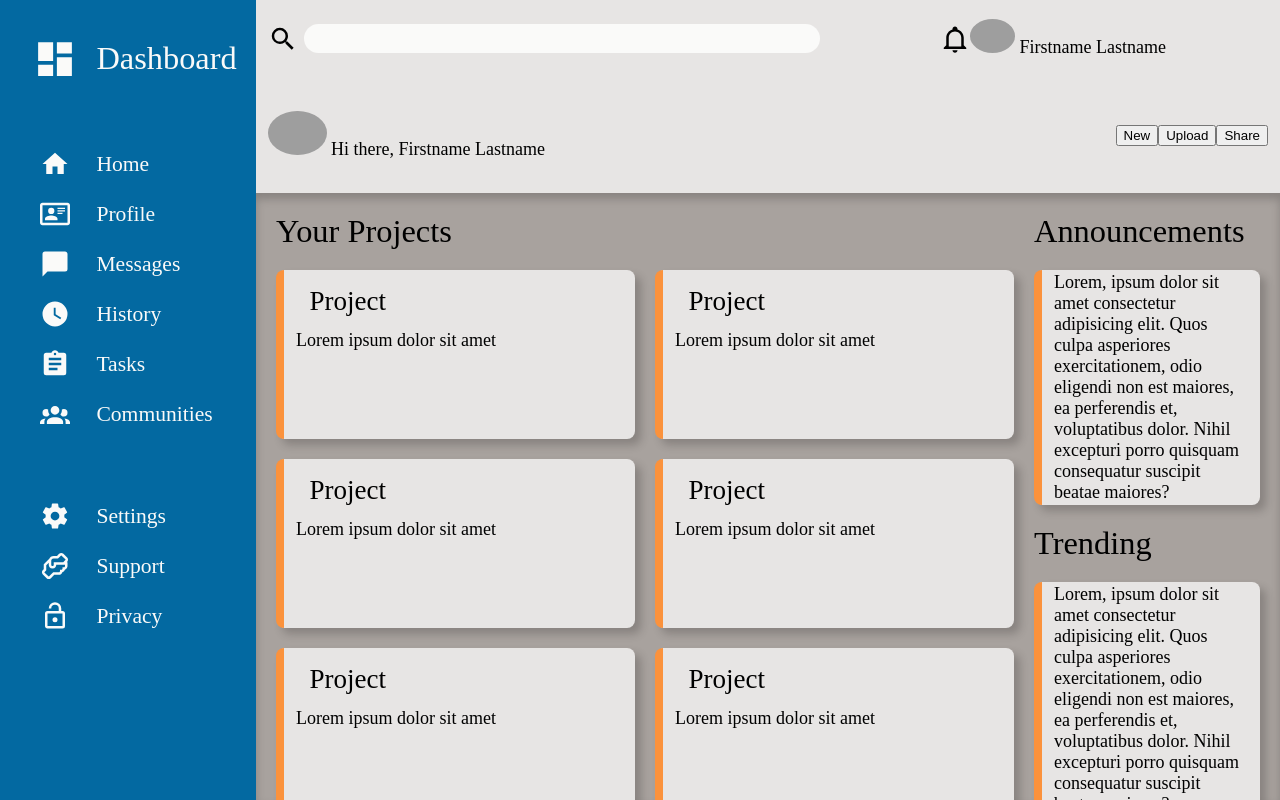
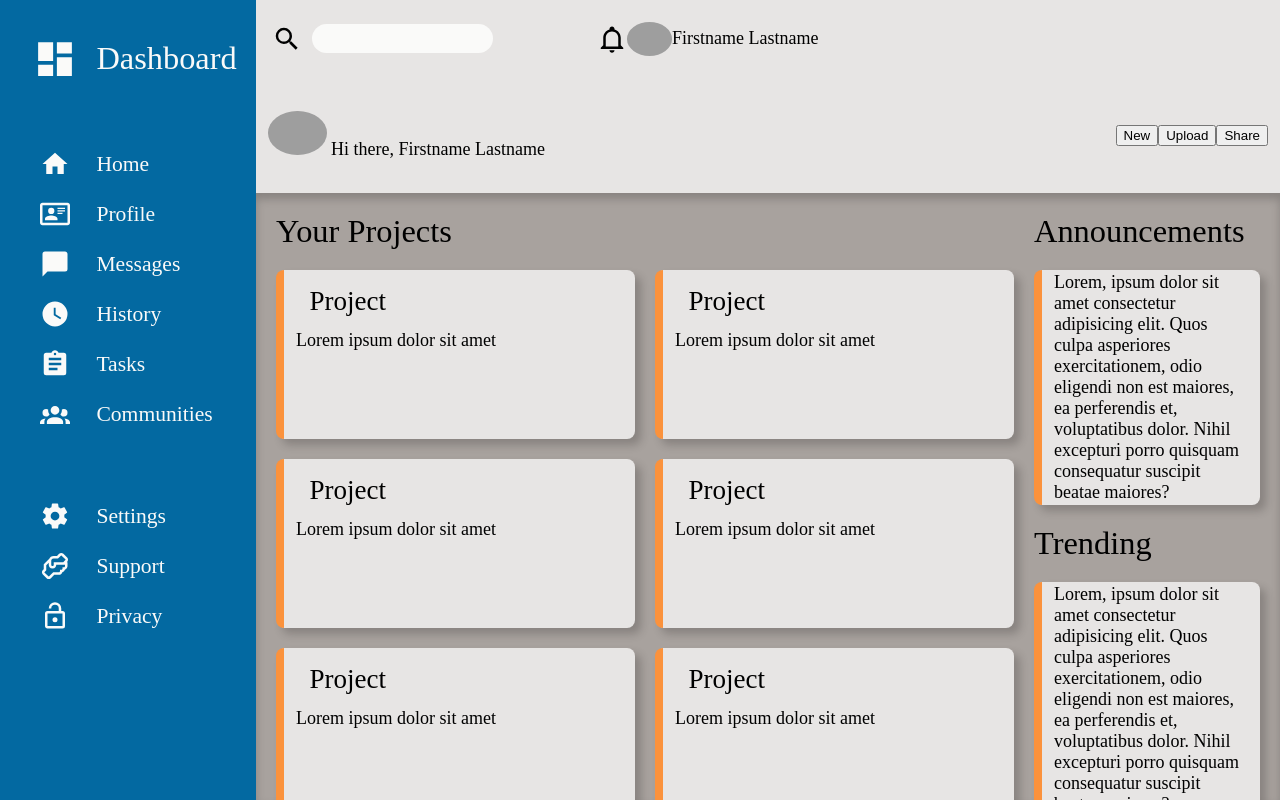
Before and after one commit to vigilancebrandon/admin-dashboard, a plain HTML site: page index.html in a window 1280 px wide. Drawn offline with Linux system fonts and the light colour scheme; grey boxes are pictures that could not be loaded.

Commit message:
Add div around search input and svg, restyle

```diff
--- a/index.html
+++ b/index.html
@@ -9,8 +9,10 @@
 <body>
   <div class="header">
     <div class="header-top">
-      <img src="svgs/magnify.svg" alt="An icon of a magnifying glass" class="svg" id="search-svg">
-      <input type="text">
+      <div class="search">
+        <img src="svgs/magnify.svg" alt="An icon of a magnifying glass" class="svg" id="search-svg">
+        <input type="text">
+      </div>
       <img src="svgs/bell-outline.svg" alt="An icon of a bell" class="svg" id="bell-svg">
       <div class="profile-widget">
         <img src="img/BurtHeel-blue.png" alt="A fun doodle" class="png" id="profile-png">
--- a/style.css
+++ b/style.css
@@ -85,13 +85,20 @@ body {
   /* justify-content: space-between; */
 }
 
+.header-top .search,
+.header-top .profile-widget {
+  display: flex;
+  align-items: center;
+  justify-content: space-evenly;
+}
+
 .header-top input {
   flex-grow: 1;
   max-width: 50%;
 
   height: 1em;
 
-  margin: 12px 120px 12px 6px;
+  margin: 12px 100px 12px 6px;
   padding: 8px;
 
   border-radius: 20px;
```
